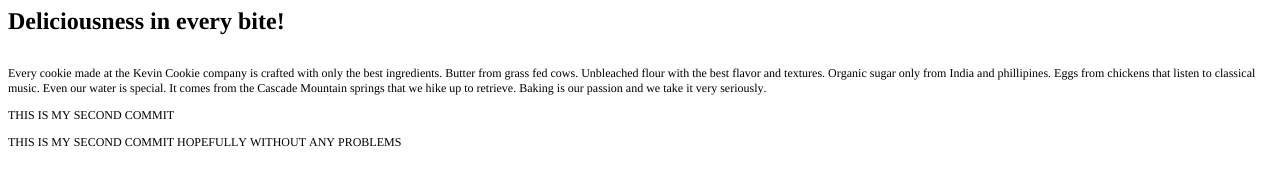
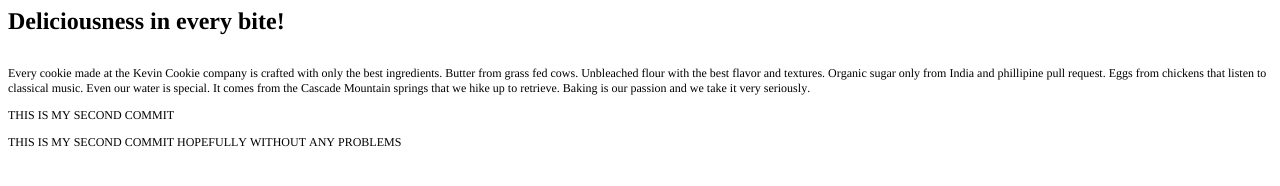
Before and after one commit to architarora7742/Git, a plain HTML site: page index.htm in a window 1280 px wide. Drawn offline with Linux system fonts and the light colour scheme.

Commit message:
Update index.htm

```diff
--- a/index.htm
+++ b/index.htm
@@ -15,7 +15,7 @@
 <body>
 <h1 style="margin: 0.0px 0.0px 16.1px 0.0px; font: 24.0px Times; -webkit-text-stroke: #000000"><span class="s1"><b>Deliciousness in every bite!</b><b></b></span></h1>
 <p class="p2"><span class="s1"></span><br></p>
-<p class="p3"><span class="s1">Every cookie made at the Kevin Cookie company is crafted with only the best ingredients. Butter from grass fed cows. Unbleached flour with the best flavor and textures. Organic sugar only from India and phillipines. Eggs from chickens that listen to classical music. Even our water is special. It comes from the Cascade Mountain springs that we hike up to retrieve. Baking is our passion and we take it very seriously.</span></p>
+<p class="p3"><span class="s1">Every cookie made at the Kevin Cookie company is crafted with only the best ingredients. Butter from grass fed cows. Unbleached flour with the best flavor and textures. Organic sugar only from India and phillipine pull request. Eggs from chickens that listen to classical music. Even our water is special. It comes from the Cascade Mountain springs that we hike up to retrieve. Baking is our passion and we take it very seriously.</span></p>
 <p class="p3"><span class="s1">THIS IS MY SECOND COMMIT</span></p>
 <p class="p3"><span class="s1">THIS IS MY SECOND COMMIT HOPEFULLY WITHOUT ANY PROBLEMS</span></p>
 </body>
```
